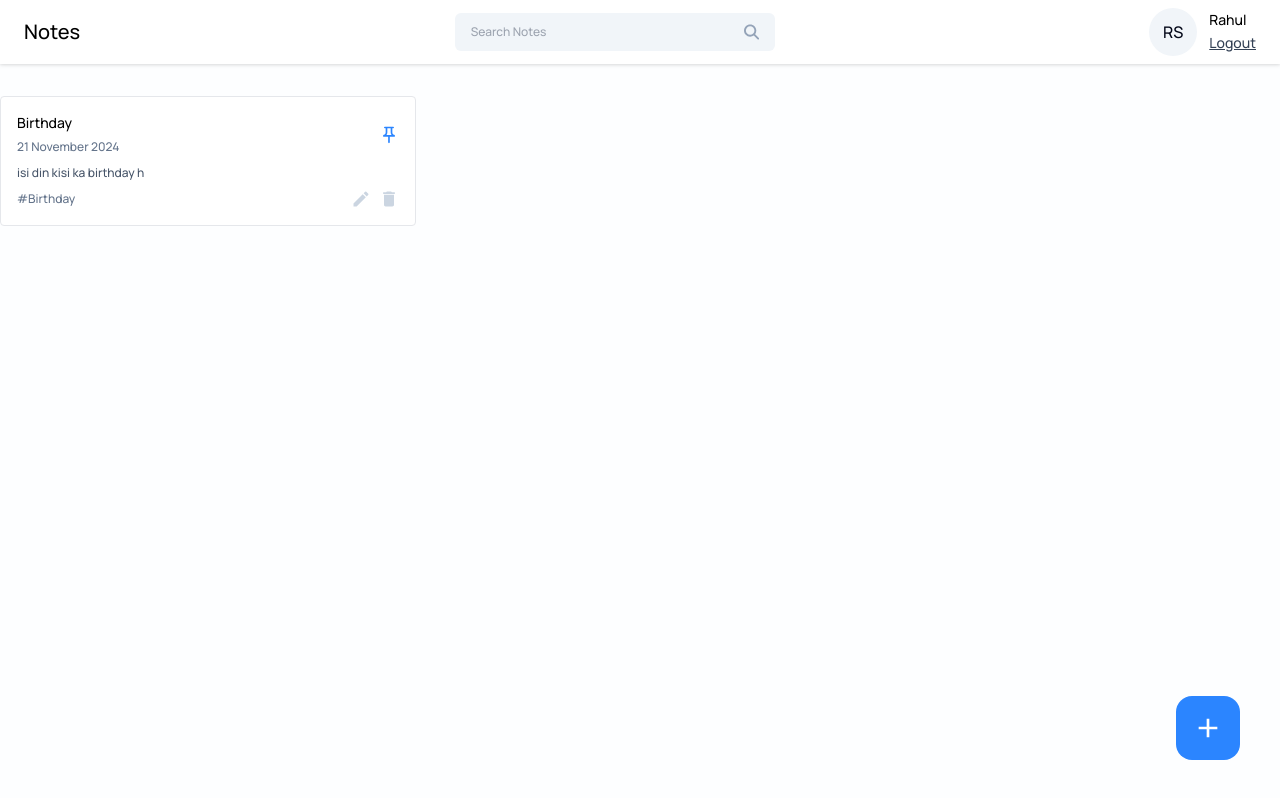
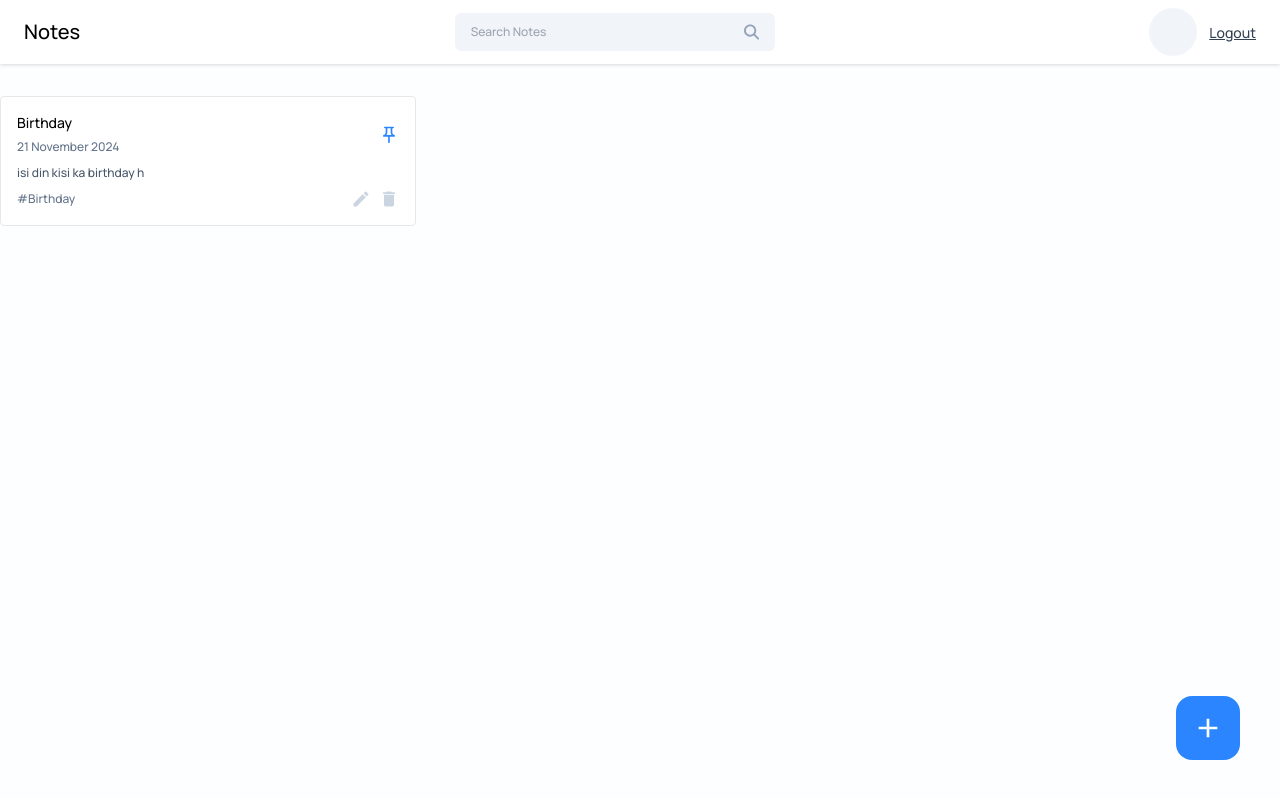
Before and after one commit to rahulsaini-js/notes, a React (Vite) app in the folder frontend/: page /dashboard in a window 1280 px wide. Built offline with nearby package versions, Linux system fonts and the light colour scheme; no server answers.

Commit message:
Get user Api integration

```diff
--- a/frontend/src/components/Cards/ProfileInfo.jsx
+++ b/frontend/src/components/Cards/ProfileInfo.jsx
@@ -1,14 +1,14 @@
 import React from "react";
 import { getInitials } from "../../utils/helper";
 
-const ProfileInfo = ({ onLogOut }) => {
+const ProfileInfo = ({userInfo, onLogOut }) => {
   return (
     <div className="flex items-center gap-3">
       <div className="w-12 h-12 flex items-center justify-center rounded-full text-slate-950 font-medium bg-slate-100">
-     { getInitials("Rahul Saini")}
+     { getInitials(userInfo?.fullName)}
       </div>
       <div>
-        <p className="text-sm font-medium">Rahul</p>
+        <p className="text-sm font-medium">{userInfo?.fullName}</p>
         <button onClick={onLogOut} className="text-sm text-slate-700 underline">
           Logout
         </button>
--- a/frontend/src/components/Navbar/Navbar.jsx
+++ b/frontend/src/components/Navbar/Navbar.jsx
@@ -3,10 +3,11 @@ import ProfileInfo from "../Cards/ProfileInfo";
 import { useNavigate } from "react-router-dom";
 import SearchBar from "../SearchBar/SearchBar";
 
-const Navbar = () => {
+const Navbar = ({userInfo}) => {
   const [searchQuery, setSearchQuery] = useState("");
-  const navigate = useNavigate;
+  const navigate = useNavigate();
   const onLogOut = () => {
+    localStorage.clear()
     navigate("/login");
   };
 
@@ -27,7 +28,7 @@ const Navbar = () => {
           handleSearch={handleSearch}
           onClearSearch={onClearSearch}
         />
-        <ProfileInfo onLogOut={onLogOut} />
+        <ProfileInfo userInfo={userInfo} onLogOut={onLogOut} />
       </div>
     </>
   );
--- a/frontend/src/pages/Home/Home.jsx
+++ b/frontend/src/pages/Home/Home.jsx
@@ -1,18 +1,46 @@
-import React, { useState } from "react";
+import React, { useEffect, useState } from "react";
 import Navbar from "../../components/Navbar/Navbar";
 import NoteCard from "../../components/Cards/NoteCard";
+import { useNavigate } from "react-router-dom";
 import { MdAdd } from "react-icons/md";
 import AddEditNotes from "./AddEditNotes";
 import Modal from "react-modal";
+import axiosInstance from "../../utils/axiosInstance"
+
 const Home = () => {
   const [openAddEditModal, setOpenAddEditModal] = useState({
     isShown: false,
     type: "add",
     data: null,
   });
+
+  const [userInfo, setUserInfo] = useState(null);
+  const navigate = useNavigate();
+
+  // Get User Info
+  const getUserInfo = async () => {
+    try {
+      const response = await axiosInstance.get("/get-user");
+
+      if (response.data && response.data.user) {
+        setUserInfo(response.data.user);
+      }
+    } catch (error) {
+      if (error.response && error.response.status === 401) {
+        localStorage.clear();
+        navigate("/login");
+      }
+    }
+  };
+
+  useEffect(() => {
+    getUserInfo();
+    return () => {};
+  }, []);
+
   return (
     <>
-      <Navbar />
+      <Navbar userInfo={userInfo}/>
       <div className=" container mx-auto">
         <div className="grid grid-cols-3 gap-4 mt-8">
           <NoteCard
```
